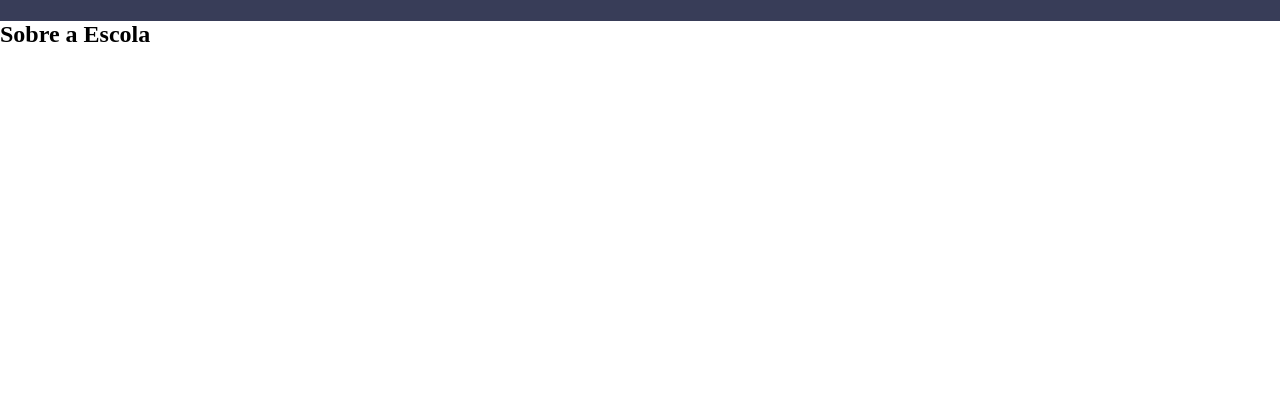
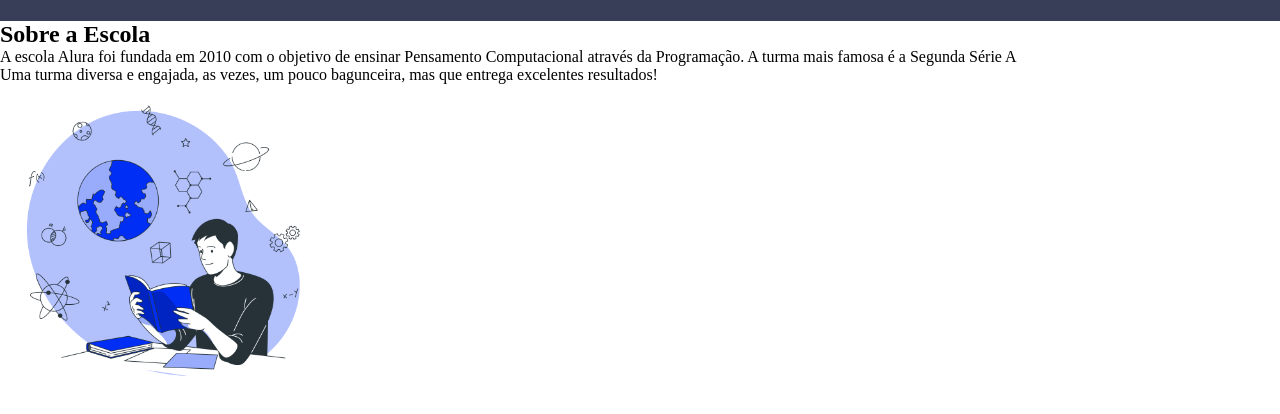
Before and after one commit to matheusluanluan/site-escola, a plain HTML site: page index.html in a window 1280 px wide. Shown: the part 92-506 px from the top of the page. Drawn offline with Linux system fonts and the light colour scheme; files whose address does not match are found by name.

Commit message:
Add files via upload

```diff
--- a/index.html
+++ b/index.html
@@ -17,10 +17,9 @@
     </header>
     <section class="Escola">
         <h2 class="escola-titulo">Sobre a Escola</h2>
-        <p class="escola-texto-um"></p>
-        <p class="escola-texto-dois"></p>
-
-
+        <p class="escola-texto-um">A escola Alura foi fundada em 2010 com o objetivo de ensinar Pensamento Computacional através da Programação. A turma mais famosa é a Segunda Série A</p>
+        <p class="escola-texto-dois"> Uma turma diversa e engajada, as vezes, um pouco bagunceira, mas que entrega excelentes resultados!</p>
+        <img class="escola-imagem"src="Learning-bro.png" alt="pessoa lendo.">
     </section>
 </body>
 </html>
--- a/style.css
+++ b/style.css
@@ -21,3 +21,12 @@
       margin: 0 16px;
       font-size: 24px;
     }
+
+    .escola-imagem{
+        width: 25%;
+    }
+
+    .escola{
+        background-image: linear-gradient(#383D58,#4ebfe9);
+        color: white;
+    }
```
Also changed, not shown: Learning-bro.png (added).
